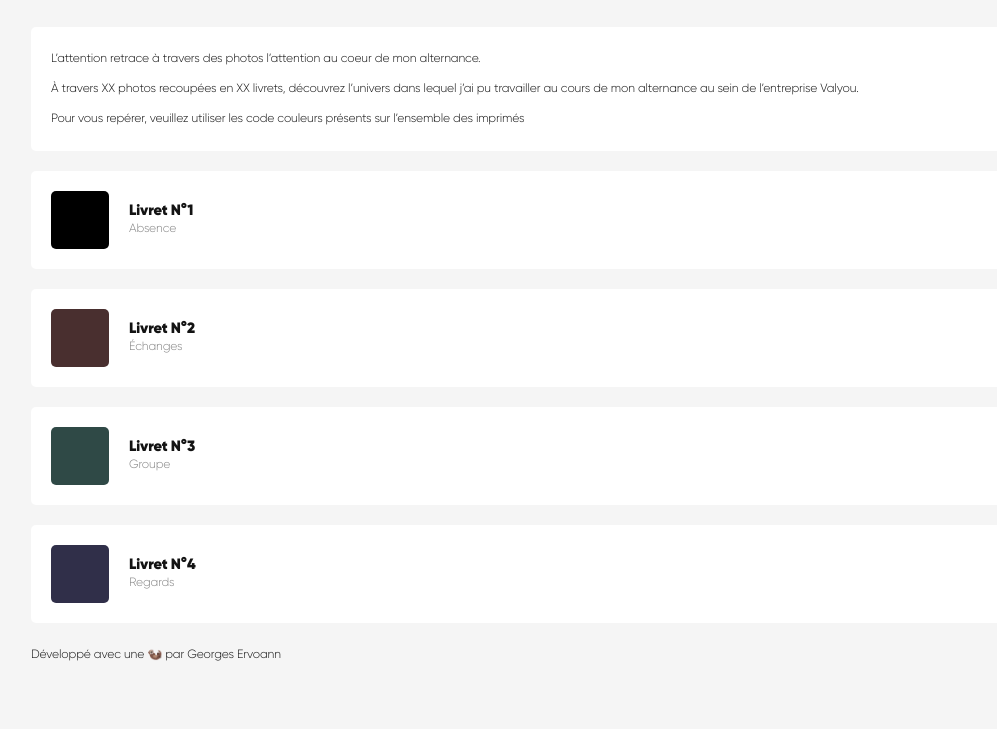
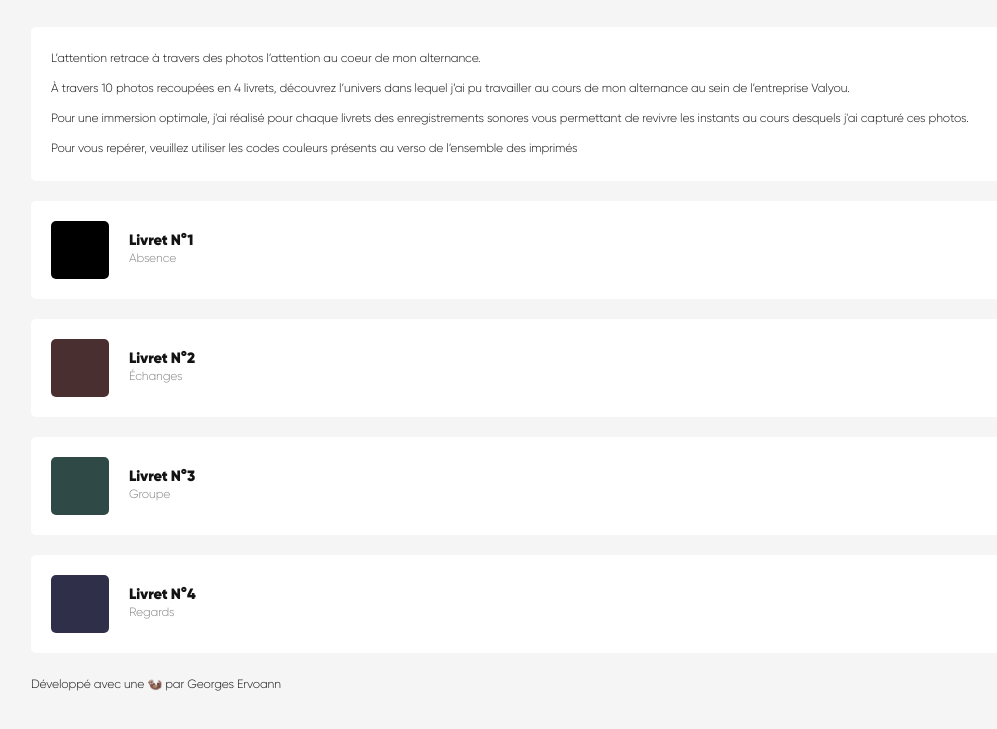
Before and after one commit to Ervoann/LivrePhoto, a plain HTML site: page index.html in a window 1280 px wide. Shown: the part 87-816 px from the top of the page, without its empty margins (1-998 px from the left). Drawn offline with Linux system fonts and the light colour scheme.

Commit message:
LivrePhoto - CorrectionTextes

```diff
--- a/index.html
+++ b/index.html
@@ -13,8 +13,9 @@
     </div>
     <div class="BodyContainer">
         <p>L’attention retrace à travers des photos l’attention au coeur de mon alternance. </p>
-        <p>À travers XX photos recoupées en XX livrets, découvrez l’univers dans lequel j’ai pu travailler au cours de mon alternance au sein de l’entreprise Valyou.</p>
-        <p>Pour vous repérer, veuillez utiliser les code couleurs présents sur l’ensemble des imprimés</p>
+        <p>À travers 10 photos recoupées en 4 livrets, découvrez l’univers dans lequel j’ai pu travailler au cours de mon alternance au sein de l’entreprise Valyou.</p>
+        <p>Pour une immersion optimale, j'ai réalisé pour chaque livrets des enregistrements sonores vous permettant de revivre les instants au cours desquels j'ai capturé ces photos.</p>
+        <p>Pour vous repérer, veuillez utiliser les codes couleurs présents au verso de l’ensemble des imprimés</p>
     </div>
 
     <div class="ElementContainer">
```
Also changed, not shown: Livret1.html (+2 -2 lines), Livret2.html (+2 -2 lines), Livret3.html (+2 -2 lines), Livret4.html (+2 -2 lines), 2 other files.
